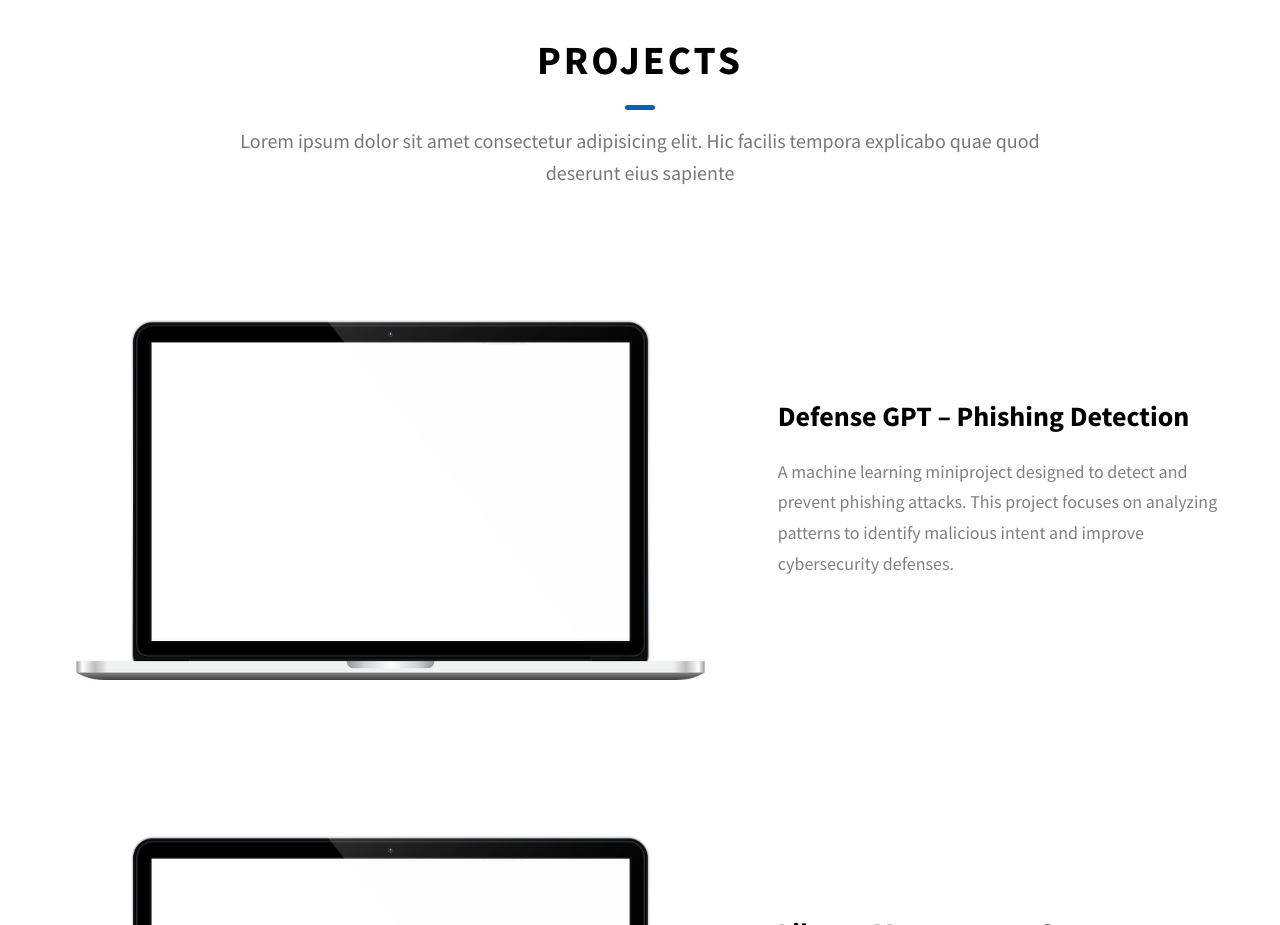
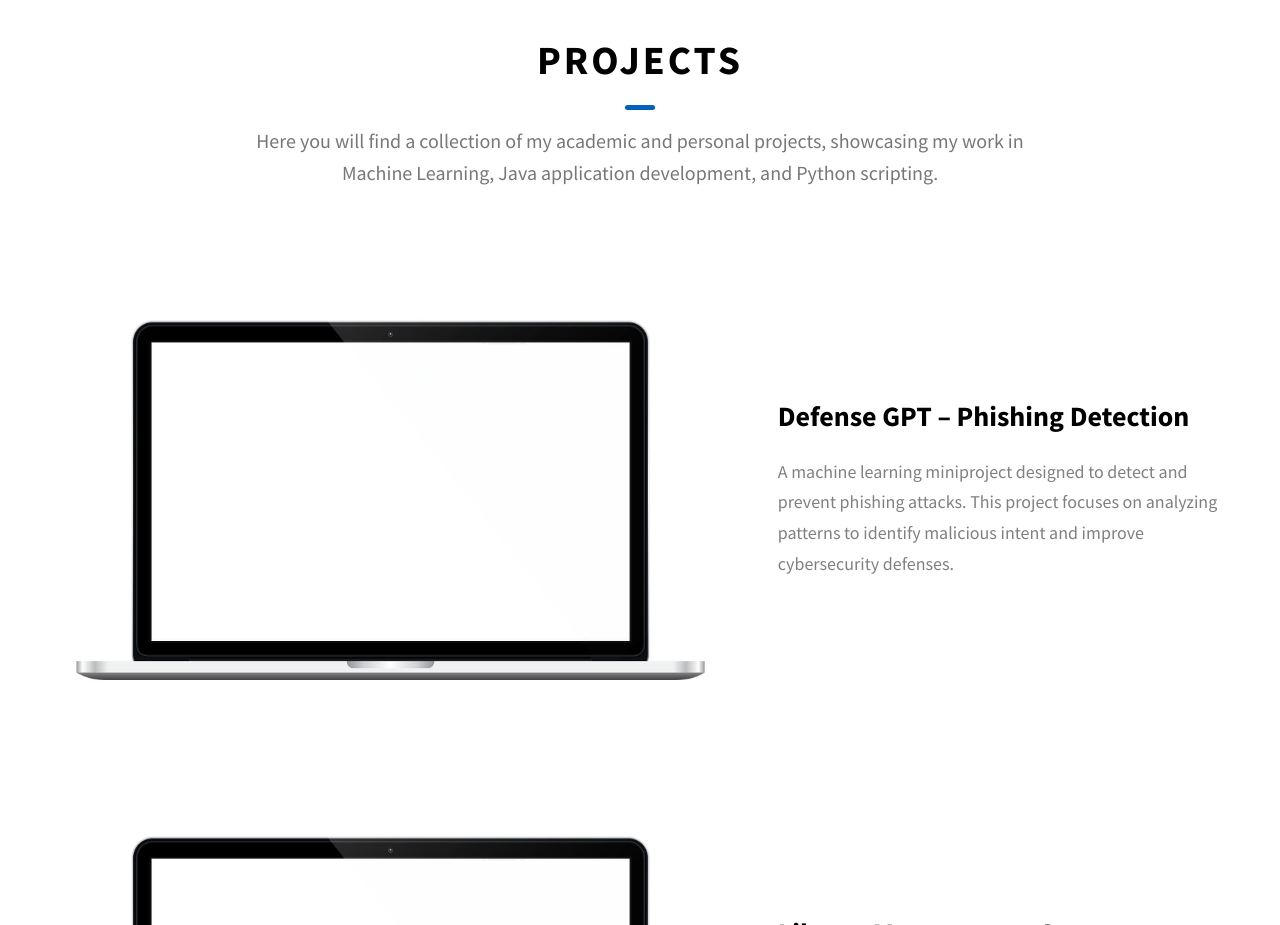
Before and after one commit to Godwinroby/Godwinroby.github.io, a website: page index.html in a window 1280 px wide. Shown: the part 1800-2725 px from the top of the page. Drawn offline with Linux system fonts and the light colour scheme.

Commit message:
Update index.html

```diff
--- a/index.html
+++ b/index.html
@@ -184,9 +184,8 @@
       <div class="main-container">
         <h2 class="heading heading-sec heading-sec__mb-bg">
           <span class="heading-sec__main">Projects</span>
-          <span class="heading-sec__sub">
-            Lorem ipsum dolor sit amet consectetur adipisicing elit. Hic facilis
-            tempora explicabo quae quod deserunt eius sapiente
+      <span class="heading-sec__sub">
+            Here you will find a collection of my academic and personal projects, showcasing my work in Machine Learning, Java application development, and Python scripting.
           </span>
         </h2>
 
```
